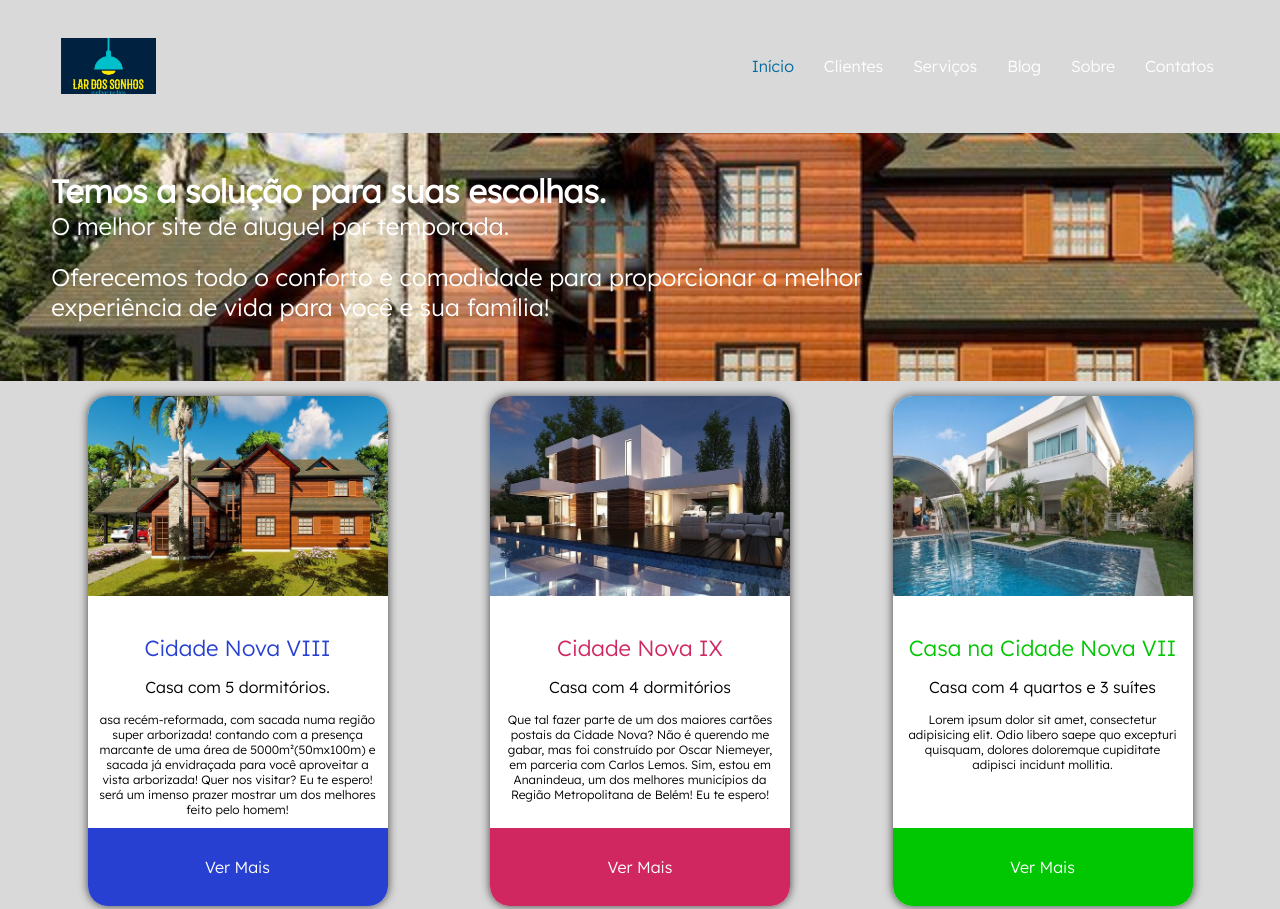
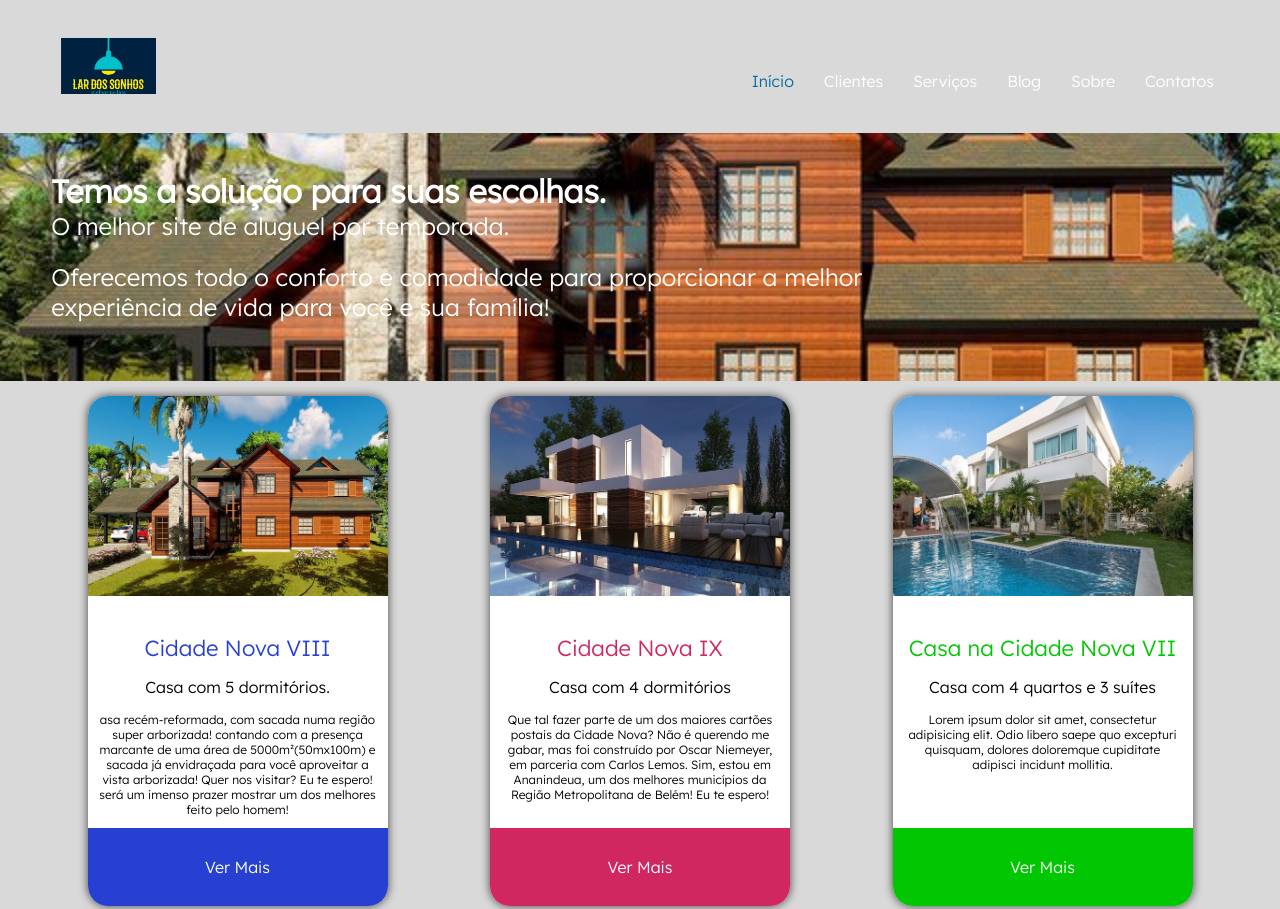
Before and after one commit to emersonpessoa01/layout-aluguel, a plain HTML site: page index.html in a window 1280 px wide. Shown: the top 909 px of the page. Drawn offline with nearby package versions, Linux system fonts and the light colour scheme.

Commit message:
adjusted padding menu ul

```diff
--- a/css/style.css
+++ b/css/style.css
@@ -134,19 +134,13 @@ header {
 }
 .menu ul{
   width: 100%;
-  height:57vh;
   float: left;
   text-align: center;
   background: #d9d9d9;
-
-
-
-
+  padding: 15px 0
 }
 .menu li{
   padding:1.5%;
-
-
 }
 .menu li a{
   font-size:1.5em;
```
